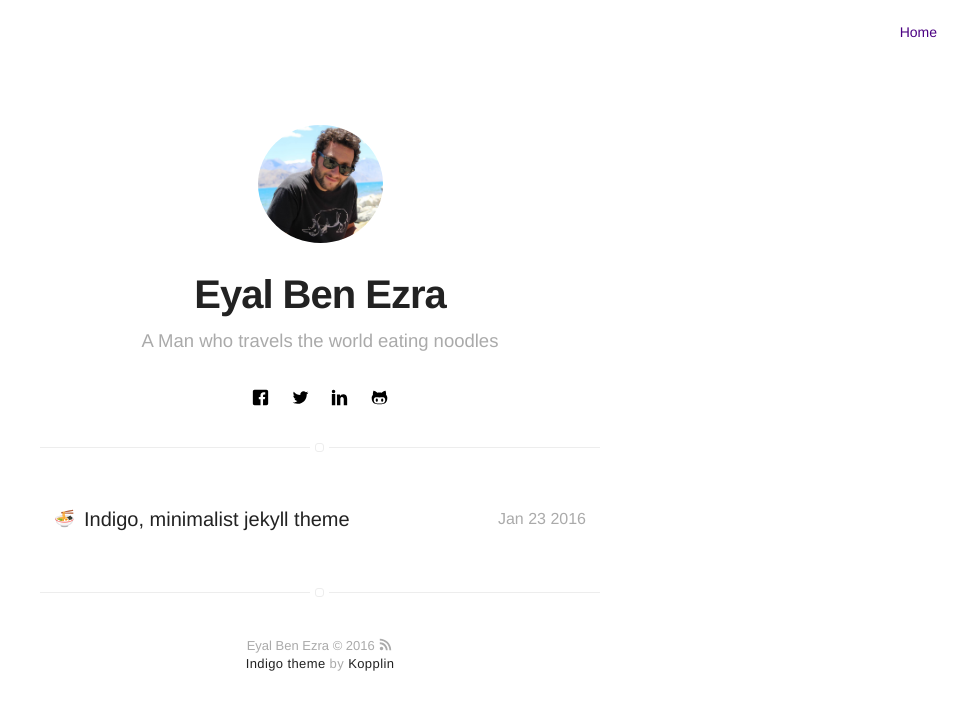
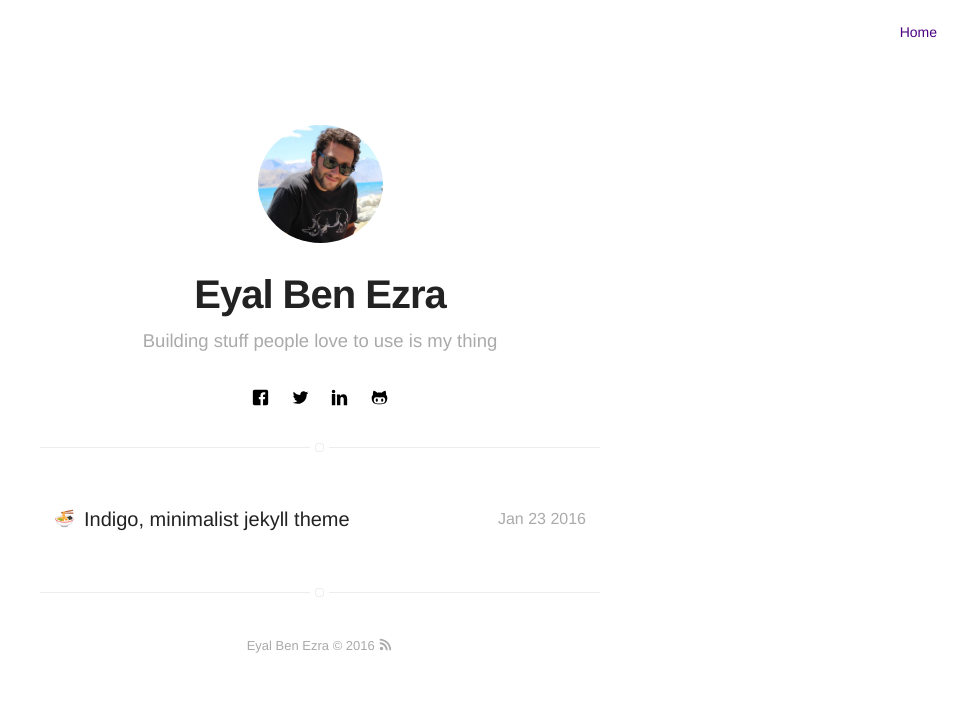
Before and after one commit to eyal0s/eyal0s.github.io, a Jekyll site: the page built from projects.html, in a window 1280 px wide. Shown: the top 710 px of the page, without its empty margins (320-1280 px from the left). Built offline with Jekyll 4.4.1, drawn with Linux system fonts in a browser that asks for light colours; emoji names are drawn with the system emoji font.

Commit message:
added stuff

```diff
--- a/_config.yml
+++ b/_config.yml
@@ -1,9 +1,9 @@
 # main text of home
 name: Eyal Ben Ezra
-bio: A Man who travels the world eating noodles
+bio: Building stuff people love to use is my thing
 
 # twitter summary info
-description: A blog about technology and stuff related
+# description: A blog about technology and stuff related
 
 # if it's an external image, update below for true
 # better with square images
--- a/_includes/footer.html
+++ b/_includes/footer.html
@@ -1,7 +1,3 @@
 <footer class="footer-main">
     {{ site.name }} © {{ site.time | date: '%Y' }} <a class="link" href="{{ site.url }}/feed.xml" target="_blank"><svg class="icon icon-rss"><use xlink:href="#icon-rss"></use></svg></a>
-
-    <p class="extra">
-        <a class="link" href="https://github.com/sergiokopplin/indigo">Indigo theme</a> by <a class="link" href="http://koppl.in">Kopplin</a>
-    </p>
 </footer>
```
